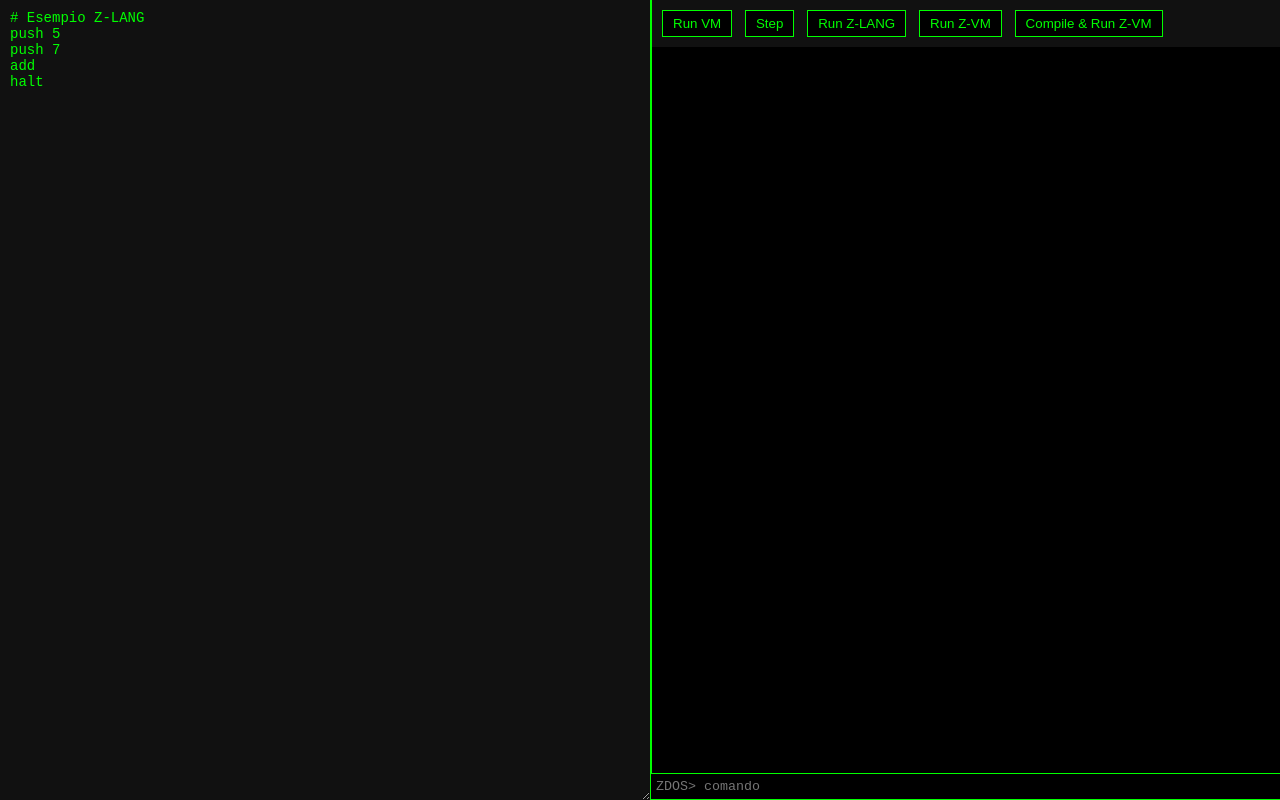
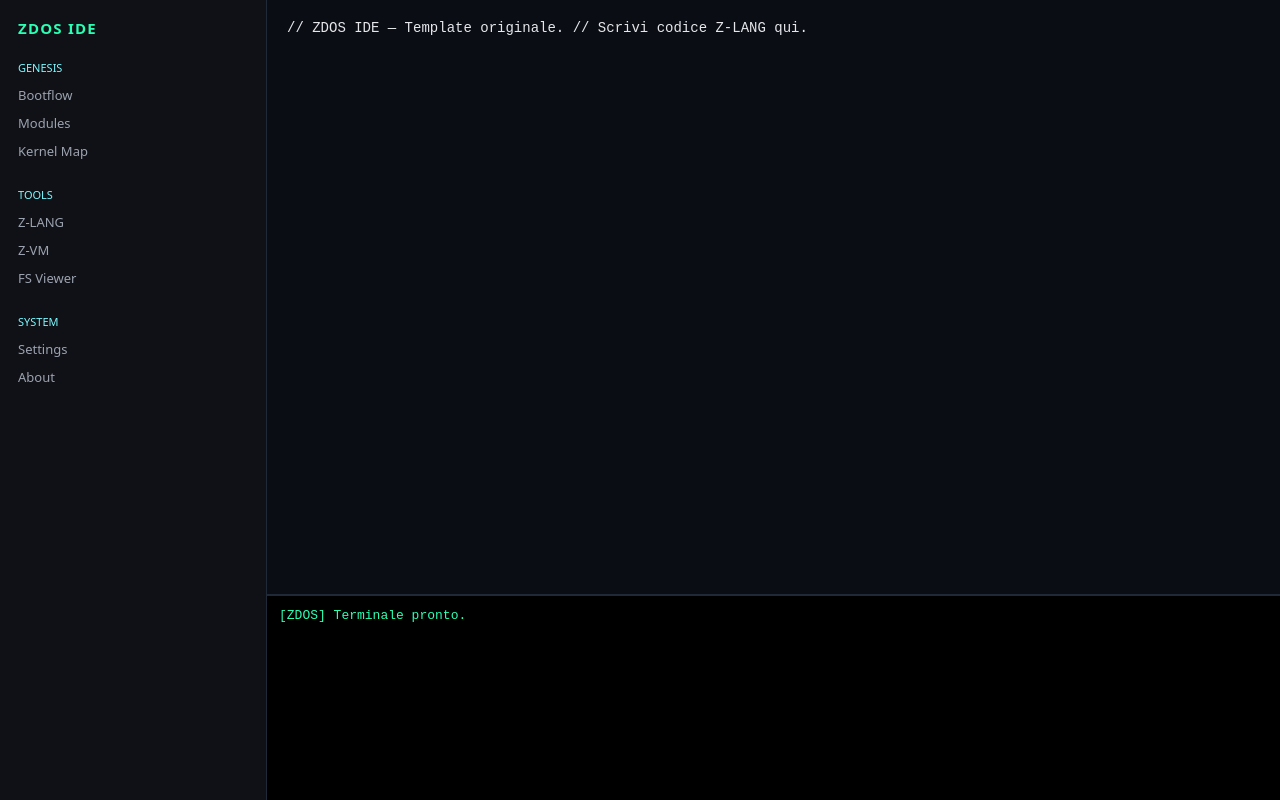
Before and after one commit to high-cde/zdos-web, a plain HTML site: page zlang-ide.html in a window 1280 px wide. Drawn offline with Linux system fonts and the light colour scheme.

Commit message:
Restore ZDOS IDE after purge

```diff
--- a/zlang-ide.html
+++ b/zlang-ide.html
@@ -1,204 +1,121 @@
 <!DOCTYPE html>
-<html lang="it">
+<html lang="en">
 <head>
 <meta charset="UTF-8">
-<title>Z‑LANG IDE PRO</title>
+<title>ZDOS IDE</title>
+<meta name="viewport" content="width=device-width, initial-scale=1.0">
 <style>
-  body { background:#000; color:#0f0; font-family:monospace; margin:0; padding:0; }
-  #container { display:flex; height:100vh; }
-  #editor { width:50%; padding:10px; background:#111; color:#0f0; font-size:14px; outline:none; border:none; }
-  #right { width:50%; display:flex; flex-direction:column; }
-  #output { flex:1; background:#000; padding:10px; overflow:auto; border-left:2px solid #0f0; }
-  #buttons { padding:10px; background:#111; border-left:2px solid #0f0; }
-  button { background:#000; color:#0f0; border:1px solid #0f0; padding:5px 10px; margin-right:5px; cursor:pointer; }
-  button:hover { background:#0f0; color:#000; }
-  #term-input { width:100%; background:#000; color:#0f0; border:1px solid #0f0; padding:5px; font-family:monospace; }
-  .op { color:#0ff; }
+  body {
+    margin:0;
+    background:#0a0a0c;
+    color:#e5e7eb;
+    font-family:system-ui, sans-serif;
+    display:flex;
+    height:100vh;
+    overflow:hidden;
+  }
+
+  #sidebar {
+    width:230px;
+    background:#0f1117;
+    border-right:1px solid #1f2937;
+    padding:18px;
+    display:flex;
+    flex-direction:column;
+    gap:22px;
+  }
+
+  #logo {
+    font-size:15px;
+    font-weight:700;
+    color:#2bffb3;
+    letter-spacing:0.08em;
+    text-transform:uppercase;
+  }
+
+  .section-title {
+    font-size:11px;
+    color:#7df9ff;
+    margin-bottom:6px;
+  }
+
+  .nav-item {
+    font-size:13px;
+    padding:5px 0;
+    cursor:pointer;
+    color:#9ca3af;
+  }
+  .nav-item:hover {
+    color:#2bffb3;
+  }
+
+  #main {
+    flex:1;
+    display:flex;
+    flex-direction:column;
+  }
+
+  #editor {
+    flex:1;
+    background:#0b0d14;
+    border-bottom:1px solid #1f2937;
+    padding:20px;
+    font-family:monospace;
+    font-size:14px;
+    color:#e5e7eb;
+    outline:none;
+    overflow:auto;
+  }
+
+  #terminal {
+    height:180px;
+    background:#000;
+    color:#2bffb3;
+    padding:12px;
+    font-family:monospace;
+    font-size:13px;
+    overflow:auto;
+    border-top:1px solid #1f2937;
+  }
 </style>
 </head>
 
 <body>
-<div id="container">
-  <textarea id="editor"># Esempio Z-LANG
-push 5
-push 7
-add
-halt</textarea>
 
-  <div id="right">
-    <div id="buttons">
-      <button onclick="runProgram()">Run VM</button>
-      <button onclick="stepProgram()">Step</button>
-      <button onclick="runZLang()">Run Z‑LANG</button>
-      <button onclick="runZVM()">Run Z‑VM</button>
-      <button onclick="compileAndRunZVM()">Compile & Run Z‑VM</button>
-    </div>
+<div id="sidebar">
+  <div id="logo">ZDOS IDE</div>
 
-    <div id="output"></div>
+  <div>
+    <div class="section-title">GENESIS</div>
+    <div class="nav-item">Bootflow</div>
+    <div class="nav-item">Modules</div>
+    <div class="nav-item">Kernel Map</div>
+  </div>
 
-    <input id="term-input" placeholder="ZDOS> comando" onkeydown="if(event.key==='Enter') handleTermCommand(this.value)">
+  <div>
+    <div class="section-title">TOOLS</div>
+    <div class="nav-item">Z‑LANG</div>
+    <div class="nav-item">Z‑VM</div>
+    <div class="nav-item">FS Viewer</div>
+  </div>
+
+  <div>
+    <div class="section-title">SYSTEM</div>
+    <div class="nav-item">Settings</div>
+    <div class="nav-item">About</div>
   </div>
 </div>
 
-<script>
-const editorEl = document.getElementById("editor");
-const outEl = document.getElementById("output");
+<div id="main">
+  <div id="editor" contenteditable="true">
+// ZDOS IDE — Template originale.
+// Scrivi codice Z‑LANG qui.
+  </div>
 
-function log(msg) {
-  outEl.innerHTML += msg + "<br>";
-  outEl.scrollTop = outEl.scrollHeight;
-}
+  <div id="terminal">
+[ZDOS] Terminale pronto.
+  </div>
+</div>
 
-function highlight(code) {
-  code = code.replace(/\brun\.zlang\b/g, '<span class="op">run.zlang</span>');
-  return code;
-}
-
-/* ============================================================
-   MINI‑VM ORIGINALE (per compatibilità)
-   ============================================================ */
-const VM = {
-  pc: 0,
-  program: [],
-  vars: {},
-  fs: {},
-  lastResult: null
-};
-
-function parseProgram() {
-  VM.program = [];
-  const lines = editorEl.value.split("\n");
-  for (let line of lines) {
-    line = line.trim();
-    if (!line) continue;
-    const parts = line.split(" ");
-    VM.program.push({ op: parts[0], raw: line });
-  }
-}
-
-function stepProgram() {
-  if (VM.pc >= VM.program.length) {
-    log("[VM] Fine programma.");
-    return;
-  }
-
-  const instr = VM.program[VM.pc++];
-  switch(instr.op) {
-
-    case "run.zlang": {
-      const code = instr.raw.replace("run.zlang ", "");
-      log("[run.zlang] >>> " + code);
-      VM.lastResult = "OK";
-      break;
-    }
-
-    default:
-      log("[VM] Istruzione sconosciuta: " + instr.op);
-  }
-}
-
-function runProgram() {
-  outEl.innerHTML = "";
-  VM.pc = 0;
-  parseProgram();
-  while (VM.pc < VM.program.length) stepProgram();
-}
-
-/* ============================================================
-   Z‑VM STACK MACHINE
-   ============================================================ */
-const ZVM = {
-  pc: 0,
-  stack: [],
-  heap: {},
-  regs: { r0:0, r1:0, r2:0, r3:0 },
-  bytecode: [],
-  halted: false
-};
-
-function zvmStep() {
-  if (ZVM.halted || ZVM.pc >= ZVM.bytecode.length) return;
-
-  const op = ZVM.bytecode[ZVM.pc++];
-
-  switch(op) {
-    case 0x01: ZVM.stack.push(ZVM.bytecode[ZVM.pc++]); break;
-    case 0x02: ZVM.stack.pop(); break;
-    case 0x03: { const b=ZVM.stack.pop(), a=ZVM.stack.pop(); ZVM.stack.push(a+b); break; }
-    case 0x04: { const b=ZVM.stack.pop(), a=ZVM.stack.pop(); ZVM.stack.push(a-b); break; }
-    case 0x05: { const b=ZVM.stack.pop(), a=ZVM.stack.pop(); ZVM.stack.push(a*b); break; }
-    case 0x06: { const b=ZVM.stack.pop(), a=ZVM.stack.pop(); ZVM.stack.push(a/b); break; }
-    case 0x07: { const r="r"+ZVM.bytecode[ZVM.pc++]; ZVM.stack.push(ZVM.regs[r]); break; }
-    case 0x08: { const r="r"+ZVM.bytecode[ZVM.pc++]; ZVM.regs[r]=ZVM.stack.pop(); break; }
-    case 0x09: ZVM.halted = true; break;
-  }
-}
-
-function runZVM() {
-  outEl.innerHTML = "";
-  log("[ZVM] Avvio stack machine…");
-
-  ZVM.pc = 0;
-  ZVM.stack = [];
-  ZVM.regs = { r0:0, r1:0, r2:0, r3:0 };
-  ZVM.halted = false;
-
-  while (!ZVM.halted && ZVM.pc < ZVM.bytecode.length) {
-    zvmStep();
-  }
-
-  log("[ZVM] Completato. Stack: " + JSON.stringify(ZVM.stack));
-}
-
-/* ============================================================
-   COMPILATORE Z‑LANG → Z‑VM
-   ============================================================ */
-function compileZLangToZVM(code) {
-  const lines = code.split("\n");
-  const bc = [];
-
-  for (let line of lines) {
-    line = line.trim();
-    if (!line || line.startsWith("#")) continue;
-
-    if (line.startsWith("push ")) {
-      bc.push(0x01, Number(line.split(" ")[1]));
-    } else if (line === "add") bc.push(0x03);
-    else if (line === "sub") bc.push(0x04);
-    else if (line === "mul") bc.push(0x05);
-    else if (line === "div") bc.push(0x06);
-    else if (line === "halt") bc.push(0x09);
-  }
-
-  return bc;
-}
-
-function compileAndRunZVM() {
-  outEl.innerHTML = "";
-  log("[ZVM] Compilazione…");
-  ZVM.bytecode = compileZLangToZVM(editorEl.value);
-  log("[ZVM] Bytecode: " + JSON.stringify(ZVM.bytecode));
-  runZVM();
-}
-
-/* ============================================================
-   TERMINALE ZDOS
-   ============================================================ */
-function handleTermCommand(cmd) {
-  cmd = cmd.trim();
-  if (!cmd) return;
-  log("ZDOS> " + cmd);
-
-  if (cmd === "run zvm") runZVM();
-  else if (cmd === "compile zvm") compileAndRunZVM();
-  else if (cmd === "vars") log("[vars] " + JSON.stringify(VM.vars));
-  else if (cmd === "fs") log("[fs] " + JSON.stringify(VM.fs));
-  else log("[errore] Comando sconosciuto.");
-}
-</script>
-<script src="genesis-v5.js"></script>
-<script>GENESIS_V5_BOOT();</script>
-<script src="genesis-v5.js"></script>
-<script>GENESIS_V5_BOOT();</script>
 </body>
 </html>
```
